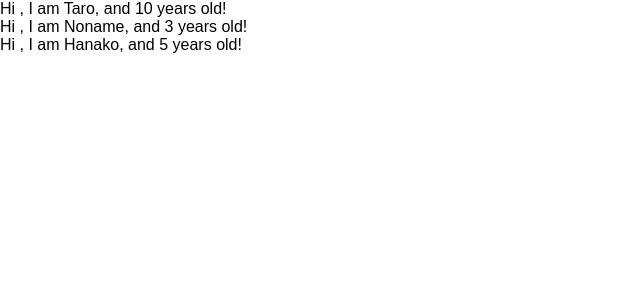
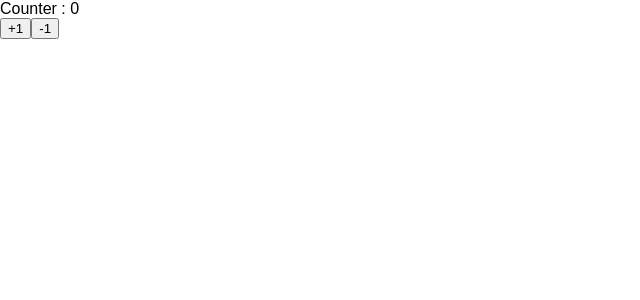
Before and after one commit to minetoshi/react-application, a React (Create React App) app: page / in a window 1280 px wide. Shown: the top 300 px of the page, without its empty margins (0-640 px from the left). Built offline with nearby package versions, Linux system fonts and the light colour scheme.

Commit message:
leaen state and setState

```diff
--- a/src/App.js
+++ b/src/App.js
@@ -1,33 +1,31 @@
-import React from 'react';
-import PropTypes from 'prop-types';
+import React, { Component } from 'react';
 
-const App =  () => {
-  const profiles = [
-    { name:"Taro", age: 10 },
-    { name: "Noname" , age: 3},
-    { name:"Hanako", age: 5 }
-  ]
-  return (
-    <div>
-      {profiles.map((profiles, index) => {
-        return <User name = {profiles.name} age = {profiles.age} key={index}/>
-      }
-      )}
-    </div>
-  )
+const App =  () => (<Counter></Counter>)
+
+class Counter extends Component{
+  constructor(props){
+    super(props)
+    console.log(this.state)
+    this.state = {count :0}
+  }
+
+  handlePlusButton = () => {
+    this.setState({count :this.state.count+1})
+  }
+  handleMinusButton = () => {
+    this.setState({count : this.state.count -1})
+  }
+
+  render(){
+    return (
+      <>
+        <div>Counter : {this.state.count}</div>
+        <button onClick={this.handlePlusButton}>+1</button>
+        <button onClick={this.handleMinusButton}>-1</button>
+      </>
+    )
+  }
 }
 
-const User =  (props) => {
-  return (
-    <div>
-      Hi , I am {props.name}, and {props.age} years old!
-    </div>
-  )
-}
-
-User.propTypes = {
-  name : PropTypes.string.isRequired,
-  age : PropTypes.number.isRequired
-}
 
 export default App;
```
